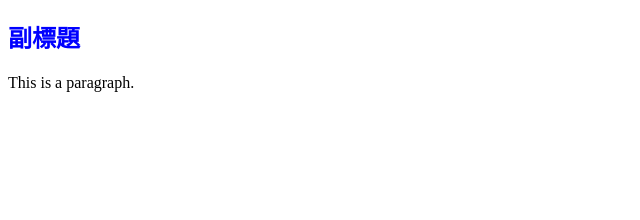
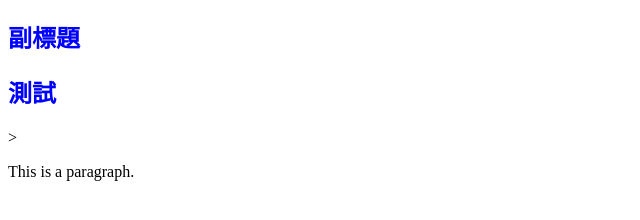
Before and after one commit to wallet69/git_practice, a plain HTML site: page index.html in a window 1280 px wide. Shown: the part 70-290 px from the top of the page, without its empty margins (0-640 px from the left). Drawn offline with Linux system fonts and the light colour scheme.

Commit message:
先測試

```diff
--- a/index.html
+++ b/index.html
@@ -8,6 +8,7 @@
 
 <h1>標題</h1>
 <h2>副標題</h2>
+<h2>測試</h2>>
 <p>This is a paragraph.</p>
 
 </body>
```
